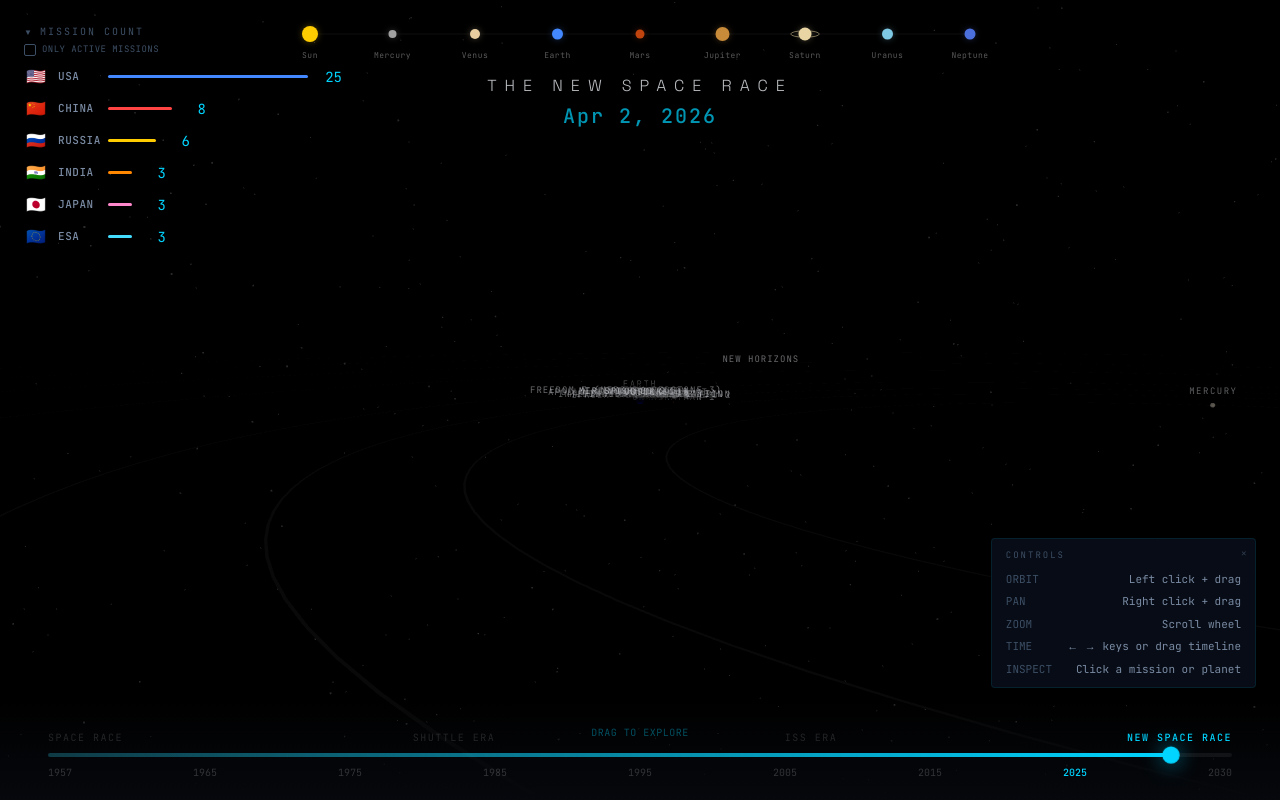
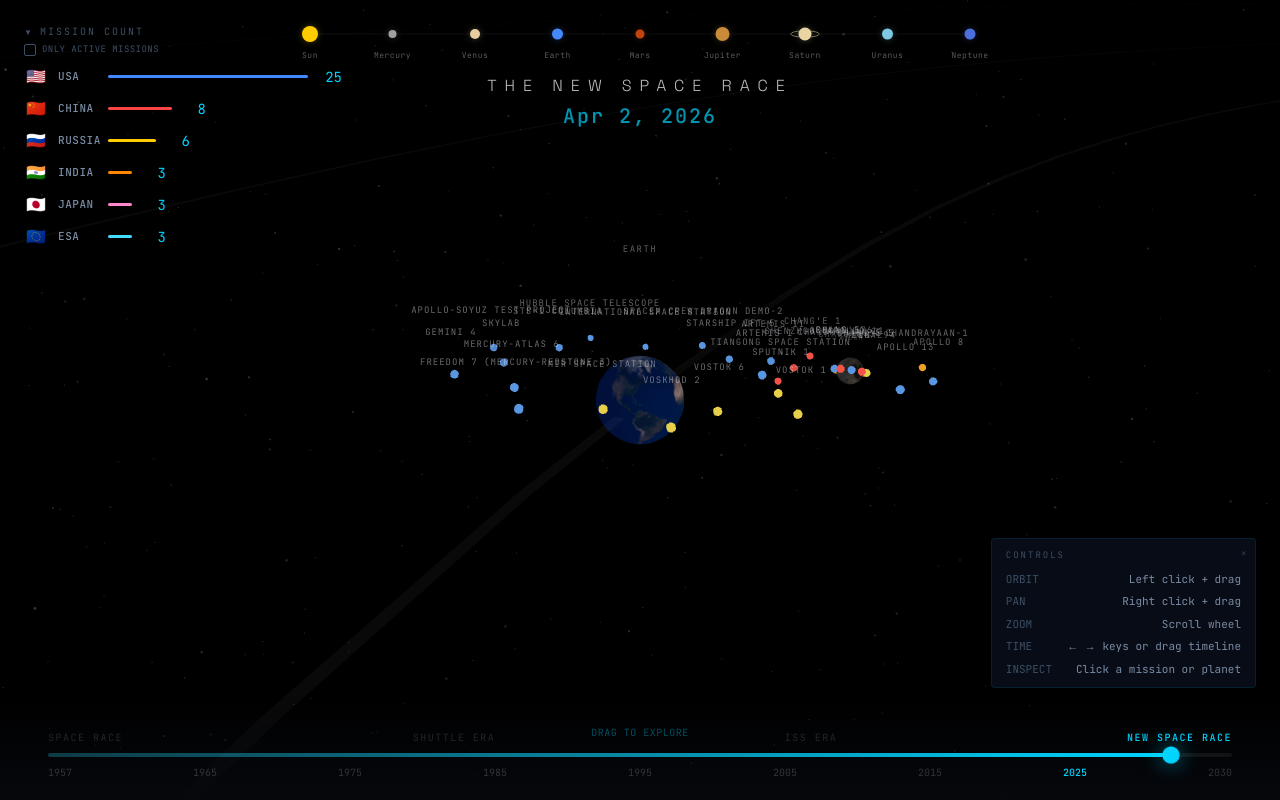
Before and after one commit to plarnaud/space-race-web, a Next.js app: page / in a window 1280 px wide. Built offline with nearby package versions, Linux system fonts and the light colour scheme.

Commit message:
Start camera zoomed in on Earth and Moon

```diff
--- a/src/components/canvas/Scene.tsx
+++ b/src/components/canvas/Scene.tsx
@@ -128,9 +128,12 @@
 }
 
 export function Scene() {
+  const earth = planets.find((p) => p.name === 'Earth')!
+  const [ix, , iz] = getPlanetPosition(earth, 2026.25)
+
   return (
     <Canvas
-      camera={{ position: [0, 3, 25], fov: 45 }}
+      camera={{ position: [ix + 1, 1.5, iz + 3], fov: 45 }}
       gl={{
         antialias: true,
         alpha: false,
```
